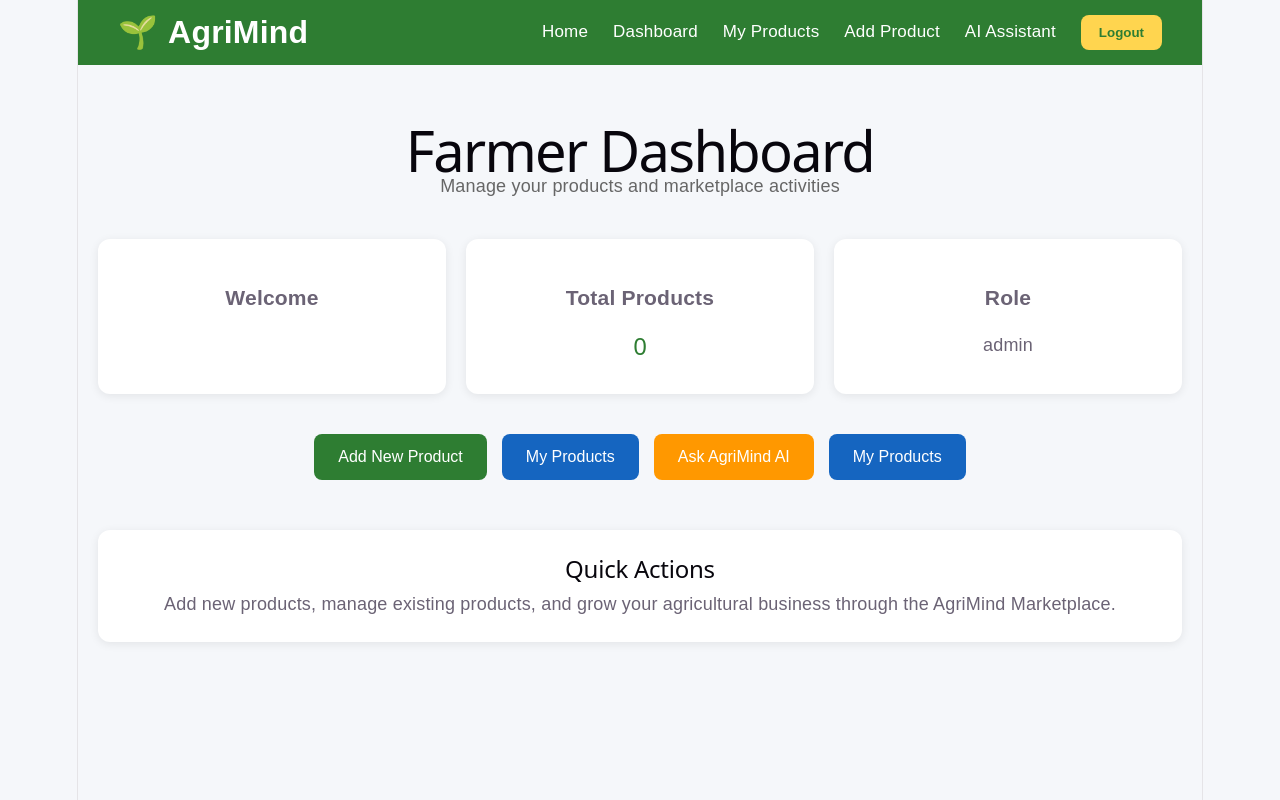
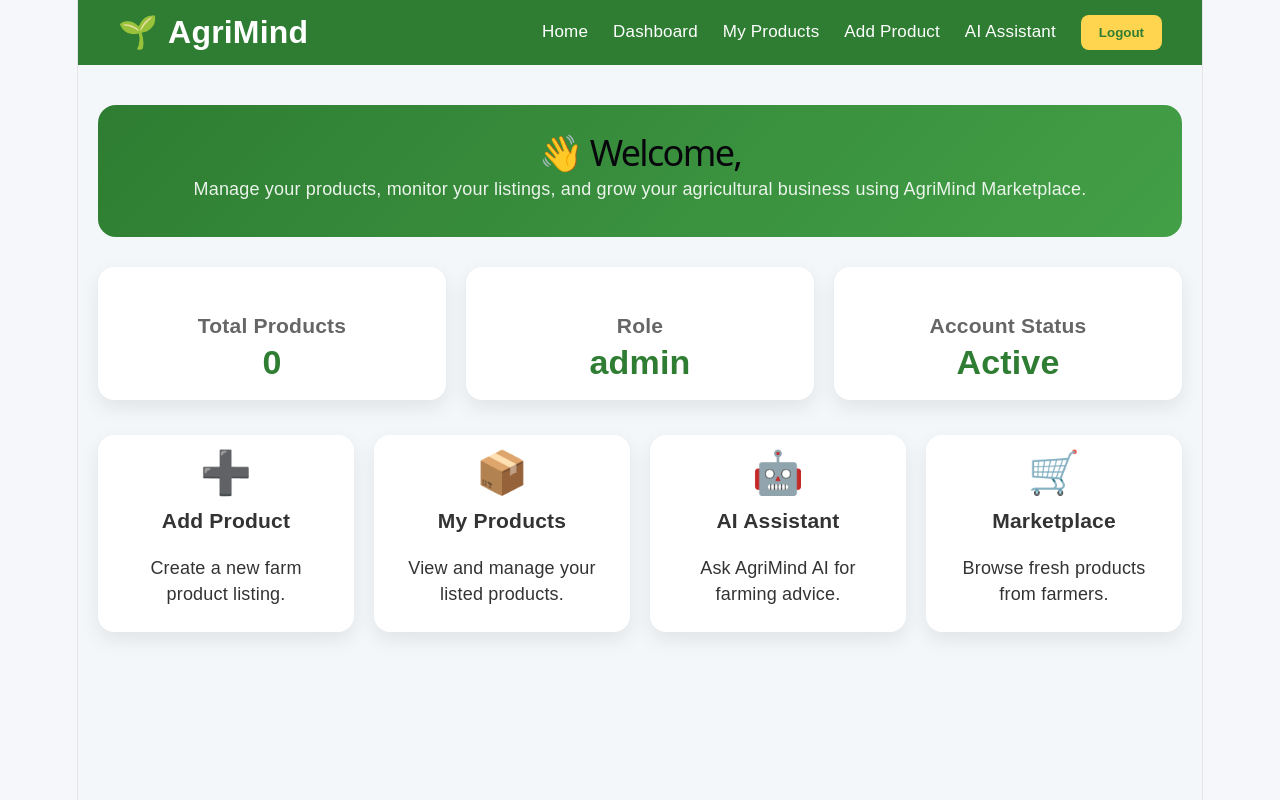
Before and after one commit to chimpuluime85-ctrl/AgriMind-AI-Marketplace, a React app in the folder frontend/: page /dashboard in a window 1280 px wide. Shown: the top 800 px of the page. Built offline with nearby package versions, Linux system fonts and the light colour scheme; no server answers; sample sign-in values are in the browser's storage; the HTML template or start-up script is replaced by a standard one.

Commit message:
Fix Vercel React Router routing

```diff
--- /dev/null
+++ b/frontend/src/pages/Dashboard.css
@@ -0,0 +1,97 @@
+.dashboard{
+    min-height:100vh;
+    background:#f4f7f9;
+    padding:40px 20px;
+}
+
+.dashboard-container{
+    max-width:1200px;
+    margin:auto;
+}
+
+.dashboard-header{
+    background:linear-gradient(135deg,#2e7d32,#43a047);
+    color:white;
+    padding:35px;
+    border-radius:18px;
+    margin-bottom:30px;
+}
+
+.dashboard-header h1{
+    margin:0;
+    font-size:36px;
+}
+
+.dashboard-header p{
+    margin-top:10px;
+    opacity:.9;
+}
+
+.stats-grid{
+    display:grid;
+    grid-template-columns:repeat(auto-fit,minmax(250px,1fr));
+    gap:20px;
+    margin-bottom:35px;
+}
+
+.stat-card{
+    background:white;
+    border-radius:16px;
+    padding:25px;
+    box-shadow:0 8px 20px rgba(0,0,0,.08);
+    transition:.3s;
+}
+
+.stat-card:hover{
+    transform:translateY(-5px);
+}
+
+.stat-card h3{
+    color:#666;
+    margin-bottom:10px;
+}
+
+.stat-number{
+    font-size:34px;
+    color:#2e7d32;
+    font-weight:bold;
+}
+
+.actions-grid{
+    display:grid;
+    grid-template-columns:repeat(auto-fit,minmax(220px,1fr));
+    gap:20px;
+}
+
+.action-card{
+    background:white;
+    border-radius:16px;
+    padding:25px;
+    text-align:center;
+    text-decoration:none;
+    color:#333;
+    box-shadow:0 8px 20px rgba(0,0,0,.08);
+    transition:.3s;
+}
+
+.action-card:hover{
+    transform:translateY(-5px);
+    background:#2e7d32;
+    color:white;
+}
+
+.action-icon{
+    font-size:42px;
+    margin-bottom:15px;
+}
+
+@media(max-width:768px){
+
+.dashboard-header h1{
+    font-size:28px;
+}
+
+.dashboard{
+    padding:20px;
+}
+}
--- a/frontend/src/pages/Dashboard.jsx
+++ b/frontend/src/pages/Dashboard.jsx
@@ -3,14 +3,12 @@ import { useEffect, useState } from "react";
 import api from "../services/api";
 import Navbar from "../components/Navbar";
 import Footer from "../components/Footer";
+import "./Dashboard.css";
 
 function Dashboard() {
-  const user = JSON.parse(
-    localStorage.getItem("user")
-  );
+  const user = JSON.parse(localStorage.getItem("user"));
 
-  const [totalProducts, setTotalProducts] =
-    useState(0);
+  const [totalProducts, setTotalProducts] = useState(0);
 
   useEffect(() => {
     fetchMyProducts();
@@ -18,21 +16,15 @@ function Dashboard() {
 
   const fetchMyProducts = async () => {
     try {
-      const token =
-        localStorage.getItem("token");
+      const token = localStorage.getItem("token");
 
-      const response = await api.get(
-        "/products/my-products",
-        {
+      const response = await api.get("/products/my-products", {
         headers: {
           Authorization: `Bearer ${token}`,
         },
-        }
-      );
+      });
 
-      setTotalProducts(
-        response.data.products.length
-      );
+      setTotalProducts(response.data.products.length);
     } catch (error) {
       console.log(error);
     }
@@ -42,184 +34,98 @@ function Dashboard() {
     <>
       <Navbar />
 
-      <div
-        style={{
-          minHeight: "80vh",
-          backgroundColor: "#f5f7fa",
-          padding: "40px 20px",
-        }}
-      >
-        <div
-          style={{
-            maxWidth: "1200px",
-            margin: "0 auto",
-          }}
-        >
-          <h1
-            style={{
-              textAlign: "center",
-              marginBottom: "10px",
-            }}
-          >
-            Farmer Dashboard
-          </h1>
+      <div className="dashboard">
+        <div className="dashboard-container">
 
-          <p
-            style={{
-              textAlign: "center",
-              color: "#666",
-              marginBottom: "40px",
-            }}
-          >
-            Manage your products and marketplace activities
+          <div className="dashboard-header">
+            <h1>👋 Welcome, {user?.fullName}</h1>
+
+            <p>
+              Manage your products, monitor your listings, and grow your agricultural business using AgriMind Marketplace.
             </p>
-
-          <div
-            style={{
-              display: "grid",
-              gridTemplateColumns:
-                "repeat(auto-fit, minmax(250px, 1fr))",
-              gap: "20px",
-            }}
-          >
-            <div
-              style={{
-                background: "white",
-                padding: "25px",
-                borderRadius: "12px",
-                boxShadow:
-                  "0 2px 10px rgba(0,0,0,0.08)",
-              }}
-            >
-              <h3>Welcome</h3>
-              <p>{user?.fullName}</p>
           </div>
 
-            <div
-              style={{
-                background: "white",
-                padding: "25px",
-                borderRadius: "12px",
-                boxShadow:
-                  "0 2px 10px rgba(0,0,0,0.08)",
-              }}
-            >
+          <div className="stats-grid">
+
+            <div className="stat-card">
               <h3>Total Products</h3>
-              <h2
-                style={{
-                  color: "#2e7d32",
-                }}
-              >
+              <div className="stat-number">
                 {totalProducts}
-              </h2>
-            </div>
-
-            <div
-              style={{
-                background: "white",
-                padding: "25px",
-                borderRadius: "12px",
-                boxShadow:
-                  "0 2px 10px rgba(0,0,0,0.08)",
-              }}
-            >
-              <h3>Role</h3>
-              <p>{user?.role}</p>
               </div>
             </div>
 
-          <div
-            style={{
-              marginTop: "40px",
-              display: "flex",
-              gap: "15px",
-              flexWrap: "wrap",
-              justifyContent: "center",
-            }}
+            <div className="stat-card">
+              <h3>Role</h3>
+              <div className="stat-number">
+                {user?.role}
+              </div>
+            </div>
+
+            <div className="stat-card">
+              <h3>Account Status</h3>
+              <div className="stat-number">
+                Active
+              </div>
+            </div>
+
+          </div>
+
+          <div className="actions-grid">
+
+            <Link
+              to="/create-product"
+              className="action-card"
             >
-            <Link to="/create-product">
-              <button
-                style={{
-                  padding: "14px 24px",
-                  backgroundColor: "#2e7d32",
-                  color: "white",
-                  border: "none",
-                  borderRadius: "8px",
-                  cursor: "pointer",
-                  fontSize: "16px",
-                }}
-              >
-                Add New Product
-              </button>
+              <div className="action-icon">➕</div>
+
+              <h3>Add Product</h3>
+
+              <p>
+                Create a new farm product listing.
+              </p>
             </Link>
 
-            <Link to="/my-products">
-  <button
-    style={{
-      padding: "14px 24px",
-      backgroundColor: "#1565c0",
-      color: "white",
-      border: "none",
-      borderRadius: "8px",
-      cursor: "pointer",
-      fontSize: "16px",
-    }}
+            <Link
+              to="/my-products"
+              className="action-card"
             >
-    My Products
-  </button>
+              <div className="action-icon">📦</div>
+
+              <h3>My Products</h3>
+
+              <p>
+                View and manage your listed products.
+              </p>
             </Link>
 
-<Link to="/ai-assistant">
-  <button
-    style={{
-      padding: "14px 24px",
-      backgroundColor: "#ff9800",
-      color: "white",
-      border: "none",
-      borderRadius: "8px",
-      cursor: "pointer",
-      fontSize: "16px",
-    }}
+            <Link
+              to="/ai-assistant"
+              className="action-card"
             >
-    Ask AgriMind AI
-  </button>
+              <div className="action-icon">🤖</div>
+
+              <h3>AI Assistant</h3>
+
+              <p>
+                Ask AgriMind AI for farming advice.
+              </p>
             </Link>
 
-            <Link to="/my-products">
-              <button
-                style={{
-                  padding: "14px 24px",
-                  backgroundColor: "#1565c0",
-                  color: "white",
-                  border: "none",
-                  borderRadius: "8px",
-                  cursor: "pointer",
-                  fontSize: "16px",
-                }}
+            <Link
+              to="/"
+              className="action-card"
             >
-                My Products
-              </button>
+              <div className="action-icon">🛒</div>
+
+              <h3>Marketplace</h3>
+
+              <p>
+                Browse fresh products from farmers.
+              </p>
             </Link>
+
           </div>
 
-          <div
-            style={{
-              marginTop: "50px",
-              background: "white",
-              padding: "25px",
-              borderRadius: "12px",
-              boxShadow:
-                "0 2px 10px rgba(0,0,0,0.08)",
-            }}
-          >
-            <h2>Quick Actions</h2>
-
-            <p>
-              Add new products, manage existing
-              products, and grow your agricultural
-              business through the AgriMind Marketplace.
-            </p>
-          </div>
         </div>
       </div>
 
```
Lines whose indentation alone changed are shown as unchanged.
